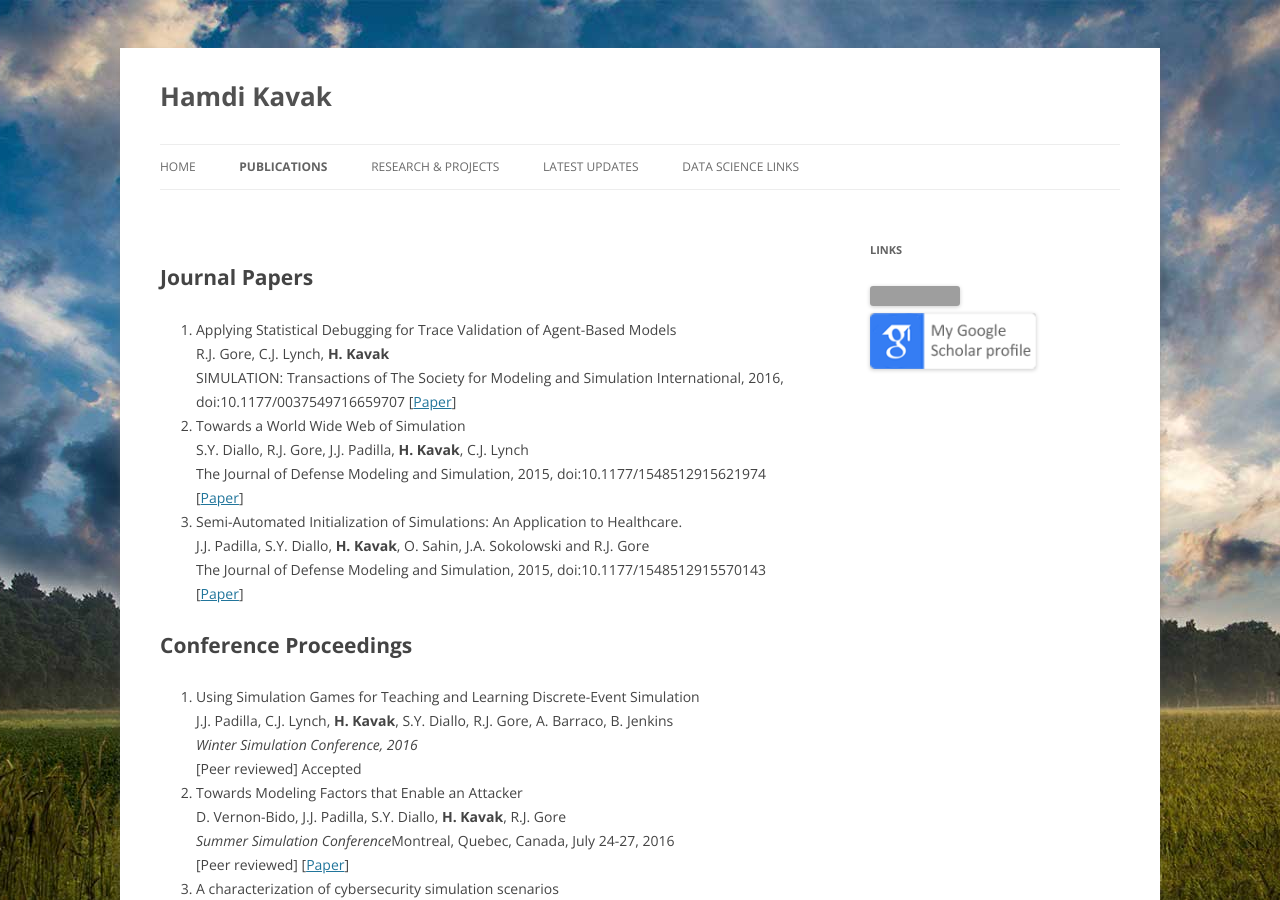
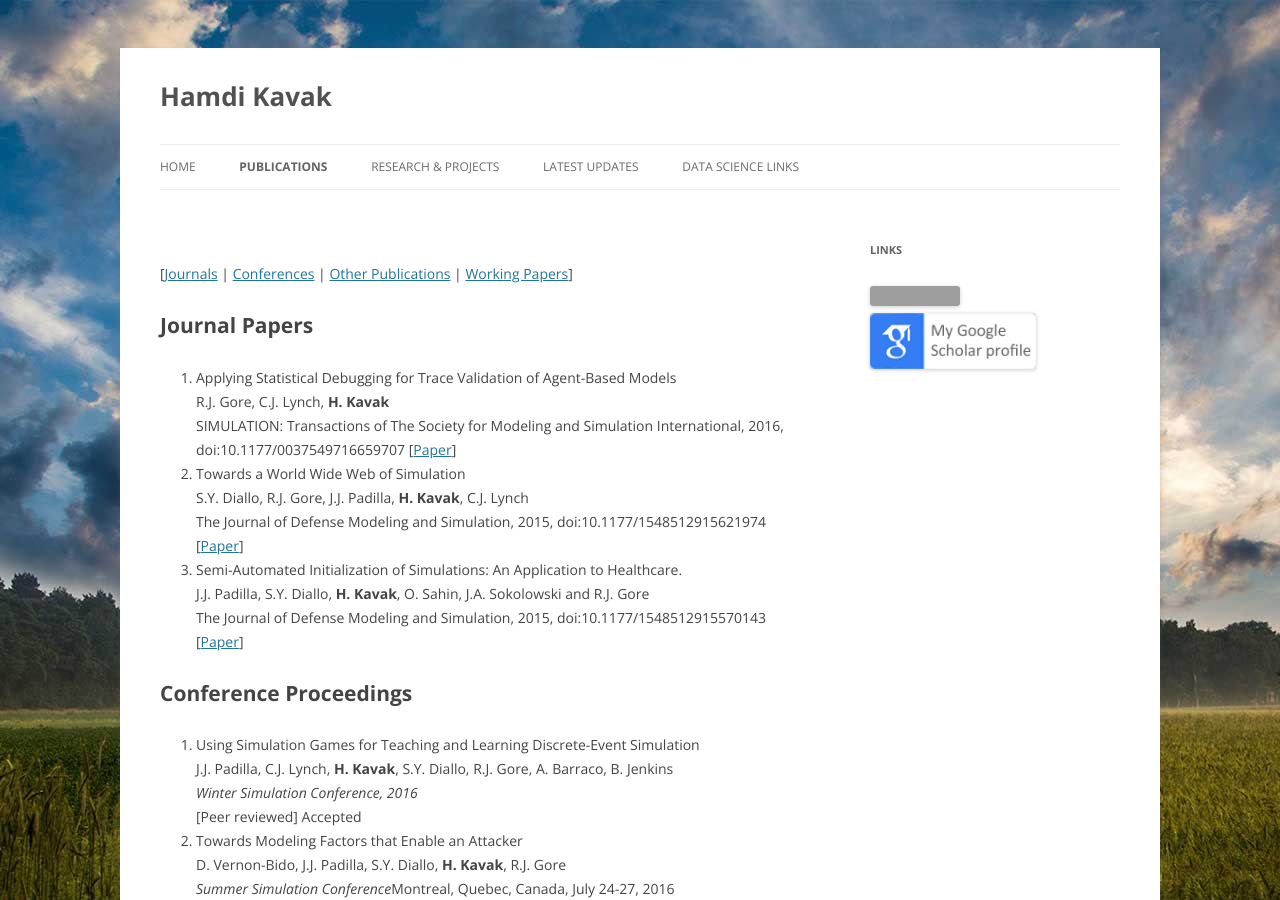
Before and after one commit to hamdikavak/hamdikavak.github.io, a Jekyll site: the page built from publications/index.html, in a window 1280 px wide and 900 px high. Built offline with Jekyll 4.4.1, drawn with Linux system fonts in a browser that asks for light colours; nearby versions of some CDN libraries; library files that are not in the unit come from our copies; grey boxes are pictures that could not be loaded.

Commit message:
Update index.html

```diff
--- a/publications/index.html
+++ b/publications/index.html
@@ -5,7 +5,7 @@ title: Publications - Hamdi Kavak
 description: Hamdi Kavak's academic publications.
 current_page_publications: current_page_item
 ---
-
+[<a href="#journals">Journals</a> | <a href="#conferences">Conferences</a> | <a href="#others">Other Publications</a> | <a href="#workings">Working Papers</a>]
 <a name="journals"></a>
 <h1>Journal Papers</h1>
 <ol>
```
